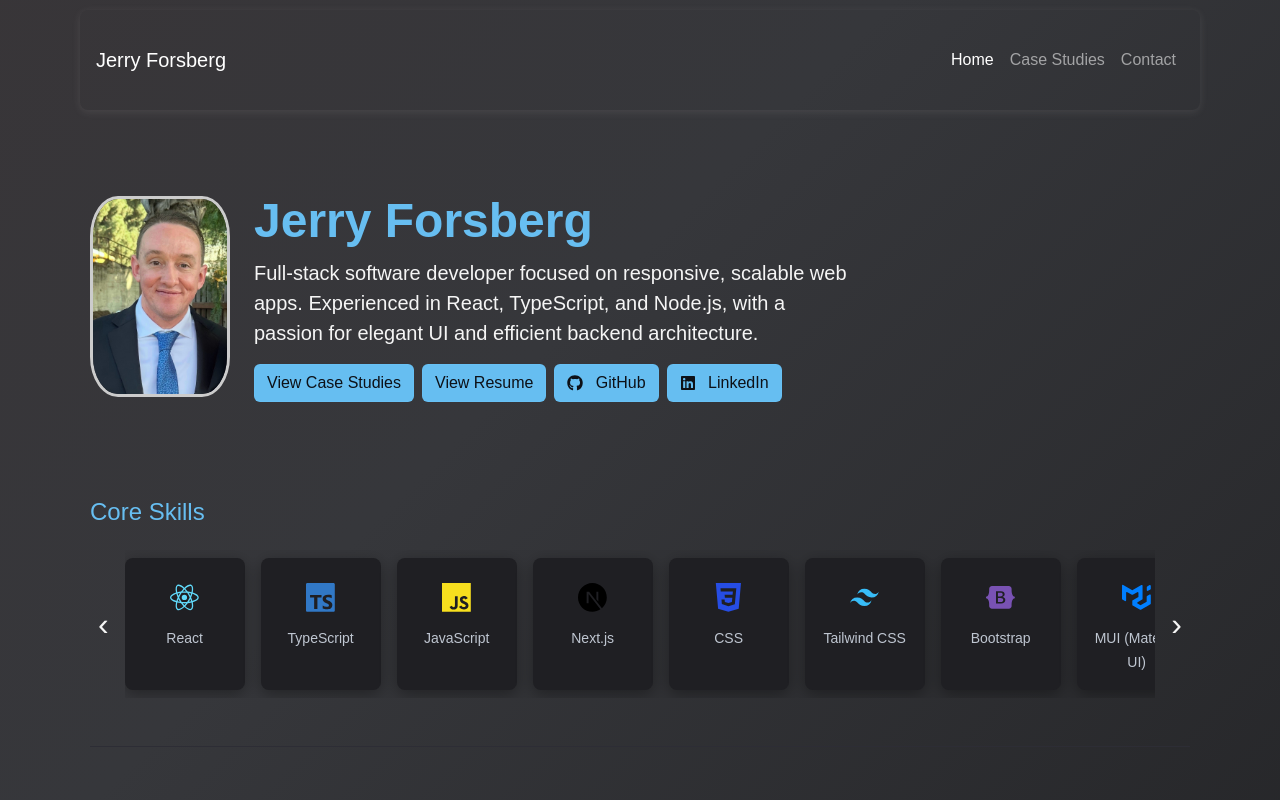
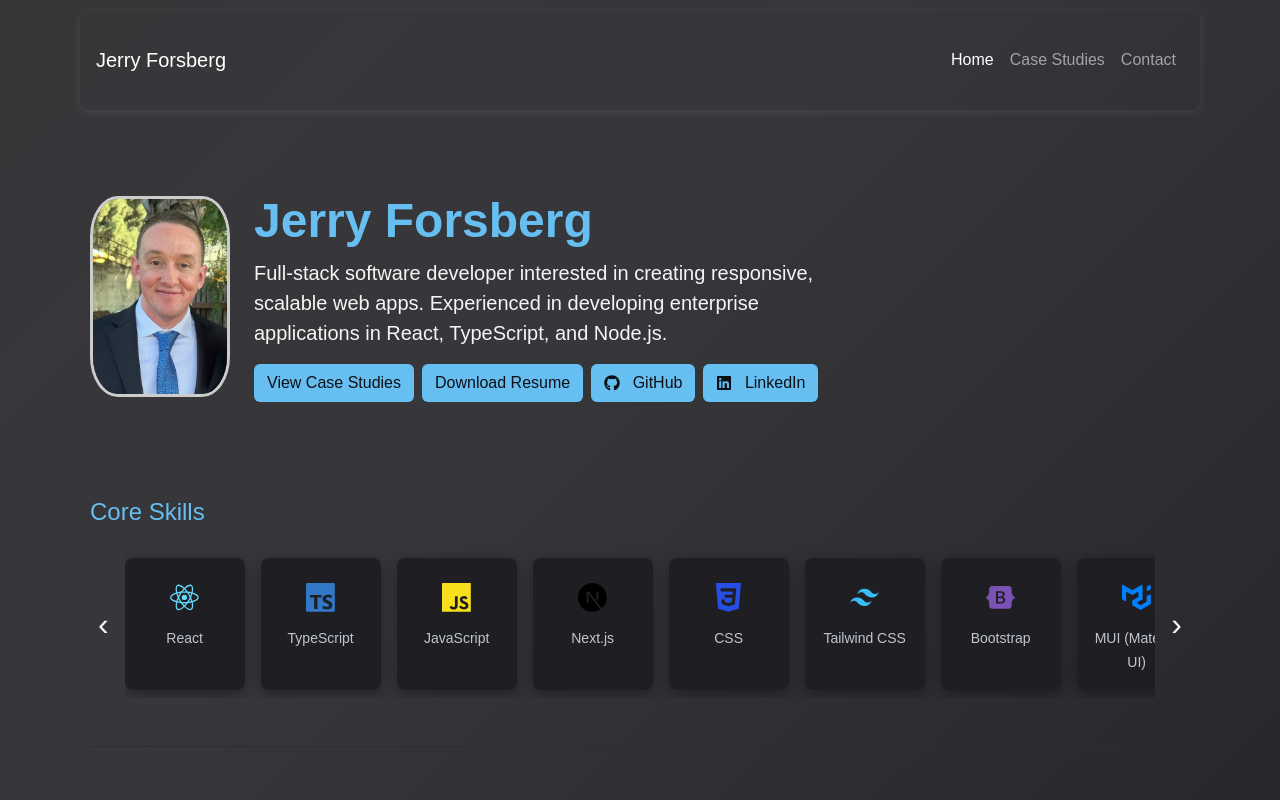
Before and after one commit to JerryForsberg/Jerry-forsberg-portfolio, a React (Create React App) app: page / in a window 1280 px wide. Shown: the top 800 px of the page. Built offline with nearby package versions, Linux system fonts and the light colour scheme.

Commit message:
Add text changes

```diff
--- a/src/pages/Home/Home.js
+++ b/src/pages/Home/Home.js
@@ -100,12 +100,11 @@
                     <div className="hero-text">
                         <h1 className="display-4 fw-bold">Jerry Forsberg</h1>
                         <p className="lead">
-                            Full-stack software developer focused on responsive, scalable web apps. Experienced in React,
-                            TypeScript, and Node.js, with a passion for elegant UI and efficient backend architecture.
+                            Full-stack software developer interested in creating responsive, scalable web apps. Experienced in developing enterprise applications in React, TypeScript, and Node.js.
                         </p>
                         <div className="d-flex flex-wrap gap-2 mt-3">
                             <Button onClick={handleBtnClick} variant="primary">View Case Studies</Button>
-                            <Button variant="outline-secondary" href="/Jerry Forsberg.docx" target="_blank">View Resume</Button>
+                            <Button variant="outline-secondary" href="/Jerry Forsberg.docx" target="_blank">Download Resume</Button>
                             <Button variant="dark" href="https://github.com/JerryForsberg" target="_blank">
                                 <FaGithub className="me-2" /> GitHub
                             </Button>
```
